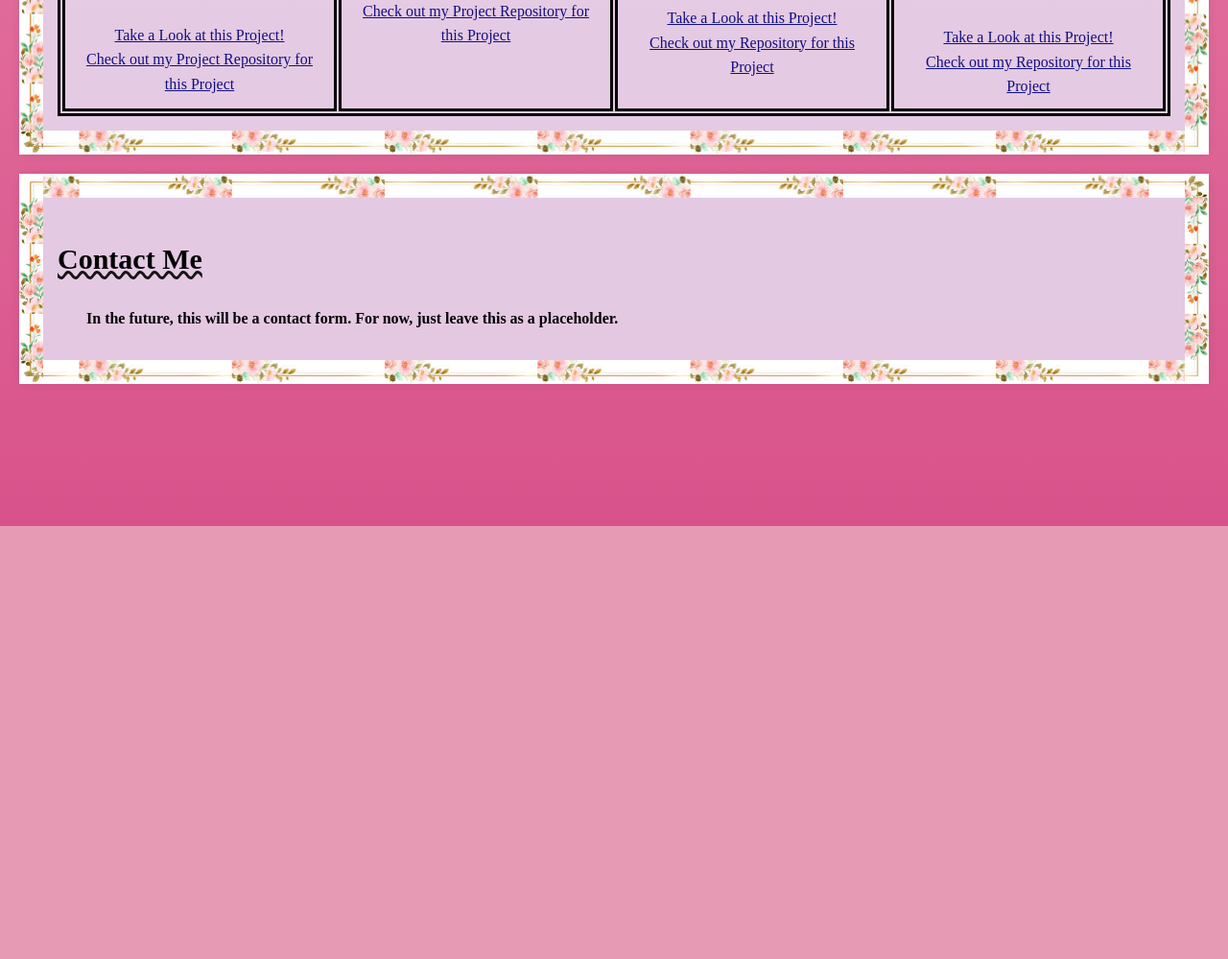
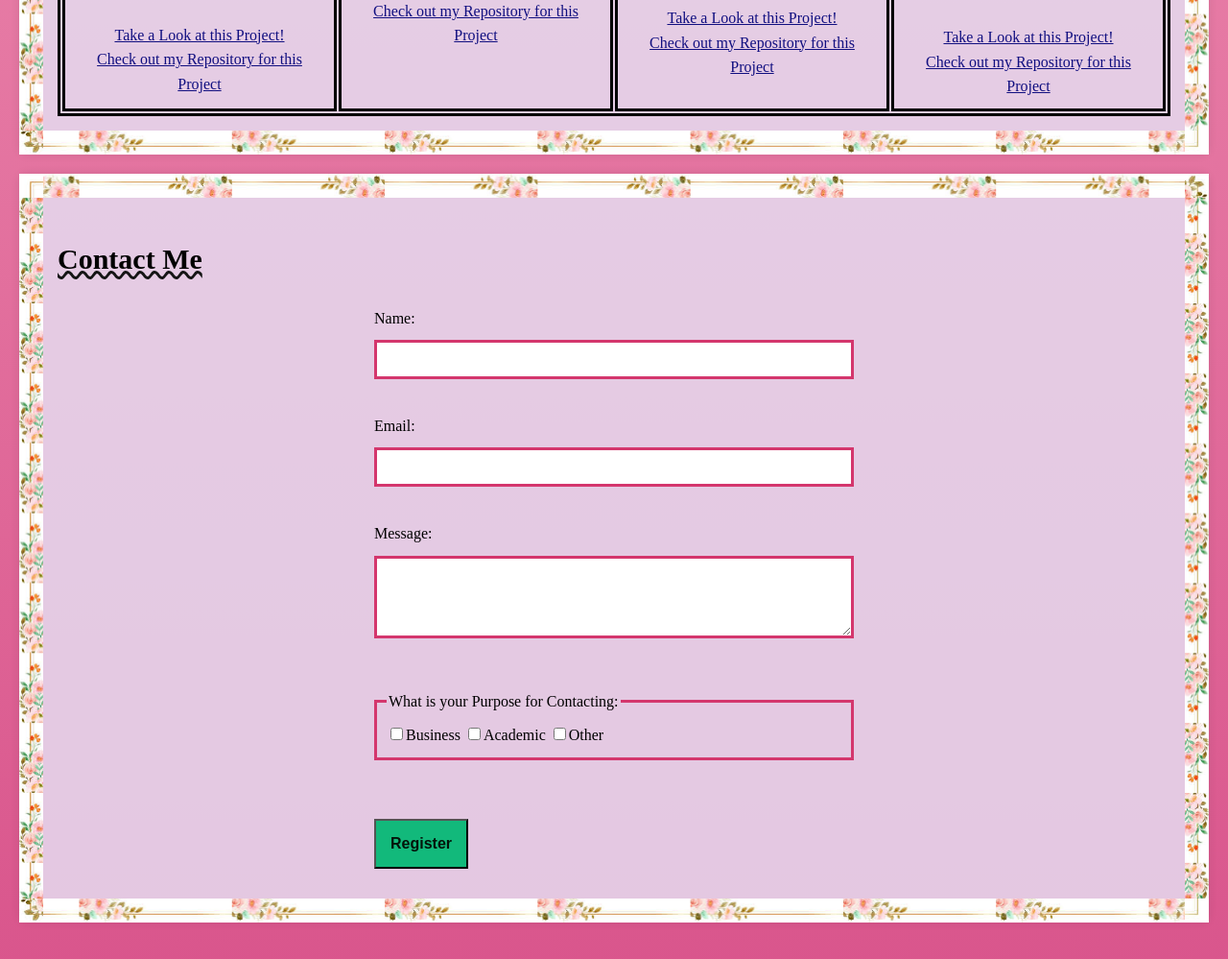
Before and after one commit to NiqabiPrincess/myPortfolio, a plain HTML site: page index.html in a window 1280 px wide. Shown: the part 1730-2729 px from the top of the page at 96% size. Before the commit the page ends 2278 px from the top, so only its background shows below. Drawn offline with Linux system fonts and the light colour scheme.

Commit message:
Added a contact form and more CSS

```diff
--- a/index.html
+++ b/index.html
@@ -55,7 +55,7 @@
                         <p>In this project I learnt how to put together a simple webpage using various tags to include elements like; headings, paragraphs, links, images, lists, and tables. This was my first Web Development Class Assignment. </p>
                         <img src="project1.1.png" alt="screenshot of project 1"> <br> <img src="project1.2.png" alt="screenshot of project 1"><br>
                         <a href="https://niqabiprincess.github.io/my_first_webpage/">Take a Look at this Project!</a> <br>
-                        <a href="https://github.com/NiqabiPrincess/my_first_webpage">Check out my Project Repository for this Project</a>
+                        <a href="https://github.com/NiqabiPrincess/my_first_webpage">Check out my Repository for this Project</a>
                     </div>
                 </td>
 
@@ -65,7 +65,7 @@
                         <p>In this project I learnt about using forms with accessibility principles in HTML. I made an user registration for a pretend chocolate subscription </p>
                         <img src="project2.png" alt="screenshot of project 1"> <br>
                         <a href="https://niqabiprincess.github.io/Exercise2RegistrationForm/">Take a Look at this Project!</a> <br>
-                        <a href="https://github.com/NiqabiPrincess/Exercise2RegistrationForm/blob/main/index.html">Check out my Project Repository for this Project</a>
+                        <a href="https://github.com/NiqabiPrincess/Exercise2RegistrationForm/blob/main/index.html">Check out my Repository for this Project</a>
                     </div>
                 </td>
 
@@ -105,7 +105,36 @@
     <!-- Contact Section -->
     <section id="contact">
         <h2>Contact Me</h2>
-        <p>In the future, this will be a contact form. For now, just leave this as a placeholder.</p>
+
+        <form id="contactForm">
+            <label for="name">Name:</label>
+            <input type="text" id="name" name="name">
+            <span class="error" id="nameError"></span>
+            <br><br>
+
+            <label for="email">Email:</label>
+            <input type="email" id="email" name="email">
+            <span class="error" id="emailError"></span>
+            <br><br>
+
+            <label for="message">Message:</label>
+            <textarea type="message" id="message" name="message" rows="4" cols="50"></textarea>
+            <span class="error" id="messageError"></span>
+            <br><br>
+
+            <fieldset>
+                <legend>What is your Purpose for Contacting:</legend>
+                <label> <input type="checkbox" value="business">Business</label>
+                <label> <input type="checkbox" value="academic">Academic</label>
+                <label> <input type="checkbox" value="other">Other</label>
+            </fieldset>
+            <br><br>
+
+
+            <button type="submit">Register</button>
+        </form>
+
+        <p id="successMessage" class="success"></p>
     </section>
 
     <br><br><br><br><br>
--- a/stlyes.css
+++ b/stlyes.css
@@ -131,6 +131,21 @@ a:hover{
     font-weight: bolder;
 }
 
+form {
+    width: 500px;
+    margin: auto;
+
+}
+input[type="text"], input[type="email"], textarea, fieldset{
+    width: 100%;
+    padding: 10px;
+    margin: 10px 0;
+    border: 3px solid rgb(212, 54, 109);
+    box-sizing: border-box;
+
+}
+
+
 footer {
     background-color: #333;
     color: white;
```
